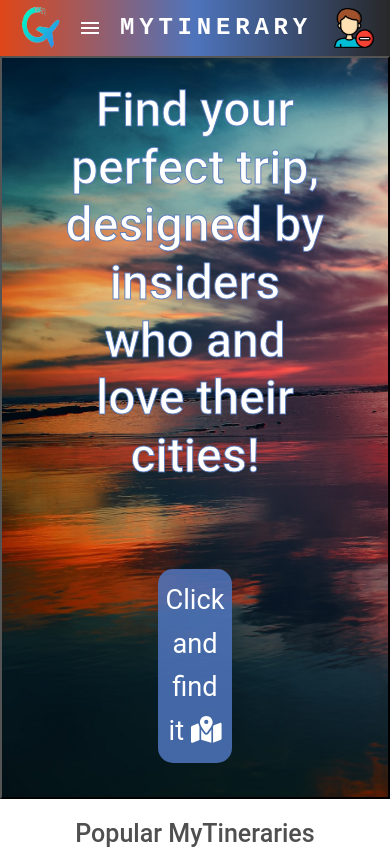
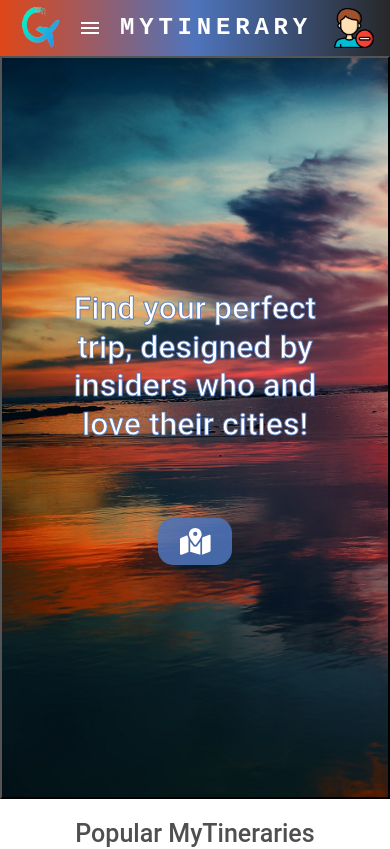
Before and after one commit to Endarly/mytinerary, a React (Create React App) app: page / in a window 390 px wide. Shown: the top 849 px of the page. Built offline with nearby package versions, Linux system fonts and the light colour scheme.

Commit message:
ajustes en la responsividad del call to action

```diff
--- a/src/component/CallToAction.jsx
+++ b/src/component/CallToAction.jsx
@@ -14,7 +14,7 @@ function CallToAction() {
     <div>
       <h1 className="cta-heading">Find your perfect trip, designed by insiders who and love their cities!</h1>
       <button className="cta-button" onClick={handleButtonClick}>
-      Click and find it <FontAwesomeIcon icon={faMapLocationDot} bounce />
+      <p className='CallToActionButton'>Click and find it</p><FontAwesomeIcon icon={faMapLocationDot} bounce/>
       </button>
     </div>
     </div>
--- a/src/style/callToAction.css
+++ b/src/style/callToAction.css
@@ -31,13 +31,18 @@
   padding: 10px 5px;
   text-align: center;
   text-decoration: none;
-  display: inline-block;
+  /* display: inline-block; */
   font-size: 1.70rem;
   margin: 10px;
   cursor: pointer;
   border-radius: 15px;
   width: 20%;
   transition: 1s;
+  display: flex;
+  flex-direction: row;
+  margin: auto;
+  justify-content: space-evenly;
+  align-items: center;
 }
 
 .cta-button:hover {
@@ -45,3 +50,32 @@
   border: 2px solid rgba(78, 116, 188, 0.863);
   color: rgba(0, 0, 0, 1);
 }
+
+.CallToActionButton{
+  margin: auto 0px;
+  width: auto;
+  font-size: 1rem;
+
+}
+
+@media only screen and (max-width: 820px) {
+  .CallToActionButton{
+    display: none;
+  }
+  .cta-heading{
+    font-size: 2.5rem;
+  }
+}
+@media only screen and (max-width: 430px) {
+
+  .cta-heading{
+    font-size: 2rem;
+  }
+}
+
+@media only screen and (max-width: 280px) {
+
+  .cta-heading{
+    font-size: 1.5rem;
+  }
+}
```
